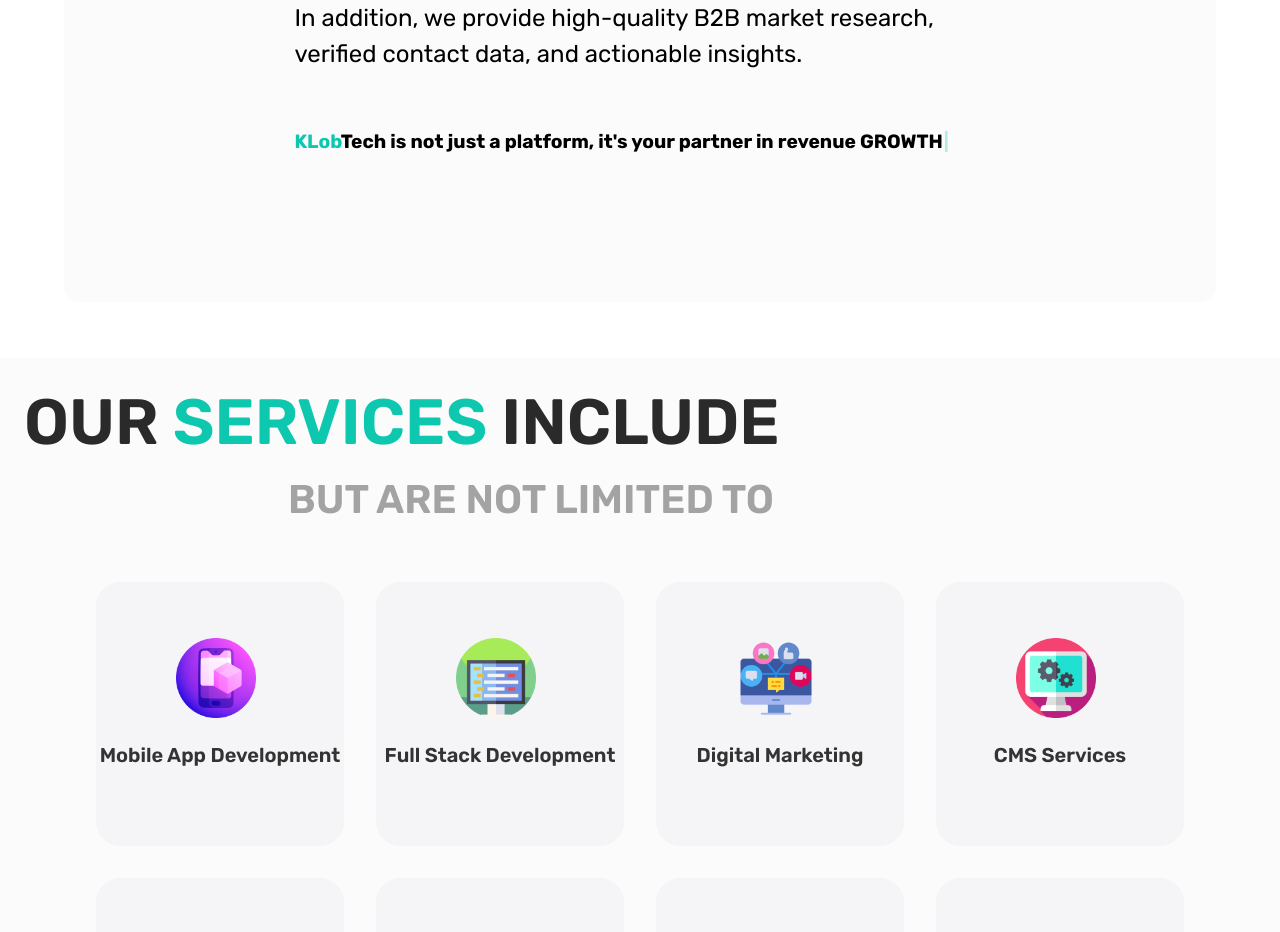
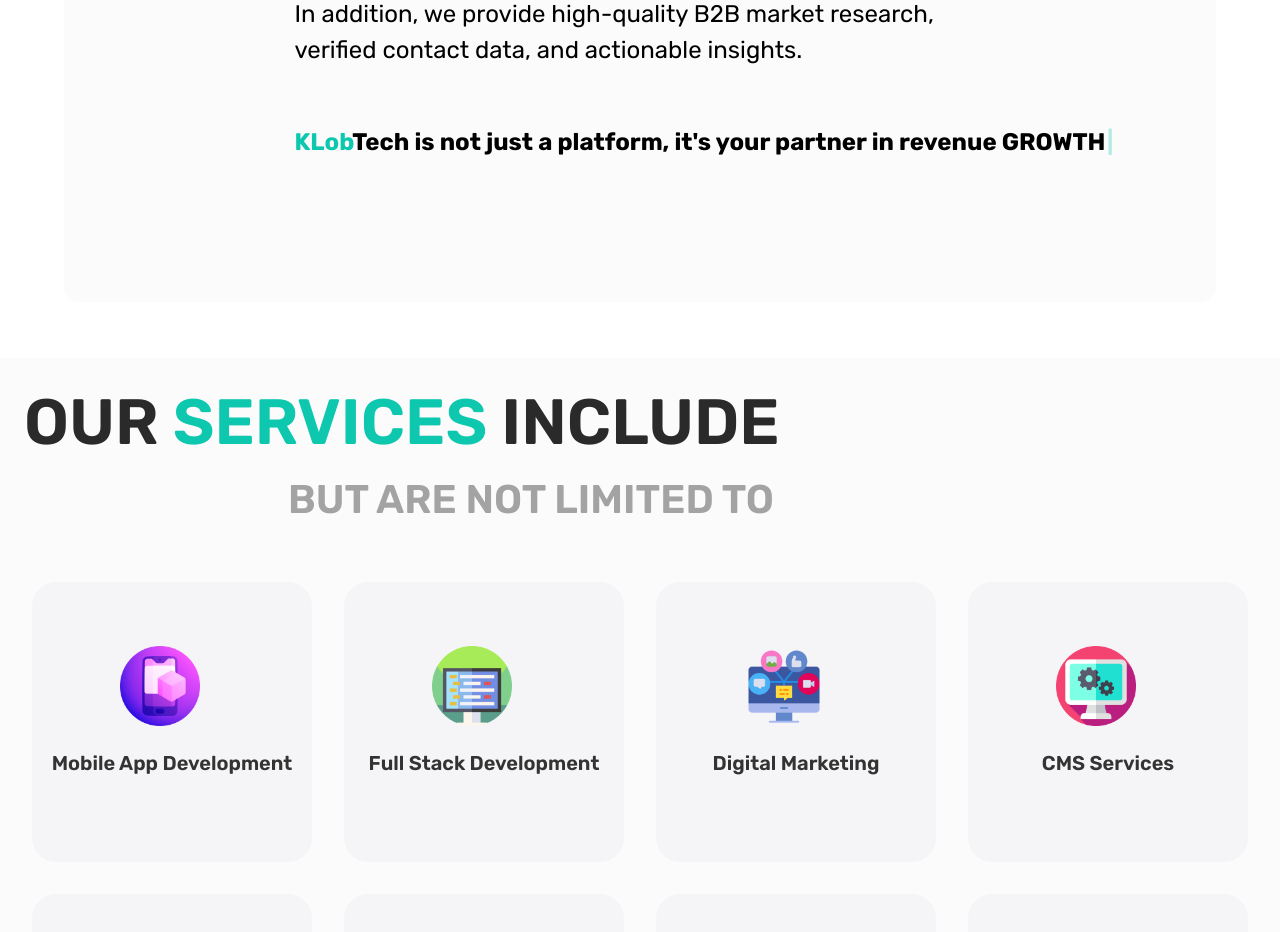
Before and after one commit to hemantsony09/KloBTech-webiste-testing, a React (Vite) app: page / in a window 1280 px wide. Shown: the part 1080-2012 px from the top of the page. Built offline with nearby package versions, Linux system fonts and the light colour scheme.

Commit message:
removed arrow for UX

```diff
--- a/src/Information.jsx
+++ b/src/Information.jsx
@@ -35,8 +35,8 @@
           </h1>
 
           {/* Second paragraph with typing animation when in view */}
-          <h1 ref={ref} className="typing-text">
-            <span style={{ color: "var(--accent-color)" }}>KLob</span>Tech
+          <h1 ref={ref} className="typing-text text-[3rem] w-full text-nowrap ">
+            <span className="" style={{ color: "var(--accent-color)" }}>KLob</span>Tech
             {displayText}
             <span className="cursor">|</span>
           </h1>
--- a/src/Services.css
+++ b/src/Services.css
@@ -77,10 +77,11 @@
   max-width: 100vh; */
 }
 .service {
+  padding: 10px;
   display: grid;
   grid-template-rows: 0% 100%;
-  height: 330px;
-  width: 310px;
+  height: 350px;
+  width: 350px;
   border-radius: 3rem;
   transition: box-shadow ease 500ms;
   color: #2a2a2a;
@@ -112,7 +113,7 @@
   z-index: 999;
 }
 .nameArea:hover img {
-  transform: scale(0.7) translate(-160px, -90px);
+  /* transform: scale(0.7) translate(-160px, -90px); */
   z-index: 1;
   /* scale: 0.8; */
 }
@@ -128,7 +129,7 @@
   line-height: 1.3;
   position: absolute;
   font-size: 2.5rem;
-  transition: top ease 500ms;
+  /* transition: top ease 500ms; */
   color: #333;
   /* background-color: red; */
   display: flex;
@@ -152,7 +153,7 @@
   bottom: 2rem;
 }
 .nameArea:hover .cardTitle {
-  top: 14rem;
+  /* top: 14rem; */
 }
 .contactHeading {
   display: flex;
--- a/src/Testimonials.jsx
+++ b/src/Testimonials.jsx
@@ -48,6 +48,7 @@
   slidesToScroll: 1,
   autoplay: true,
   autoplaySpeed: 2000,
+  arrows: false, // Disable arrow buttons
   responsive: [
     { breakpoint: 1024, settings: { slidesToShow: 2 } },
     { breakpoint: 768, settings: { slidesToShow: 1 } },
```
